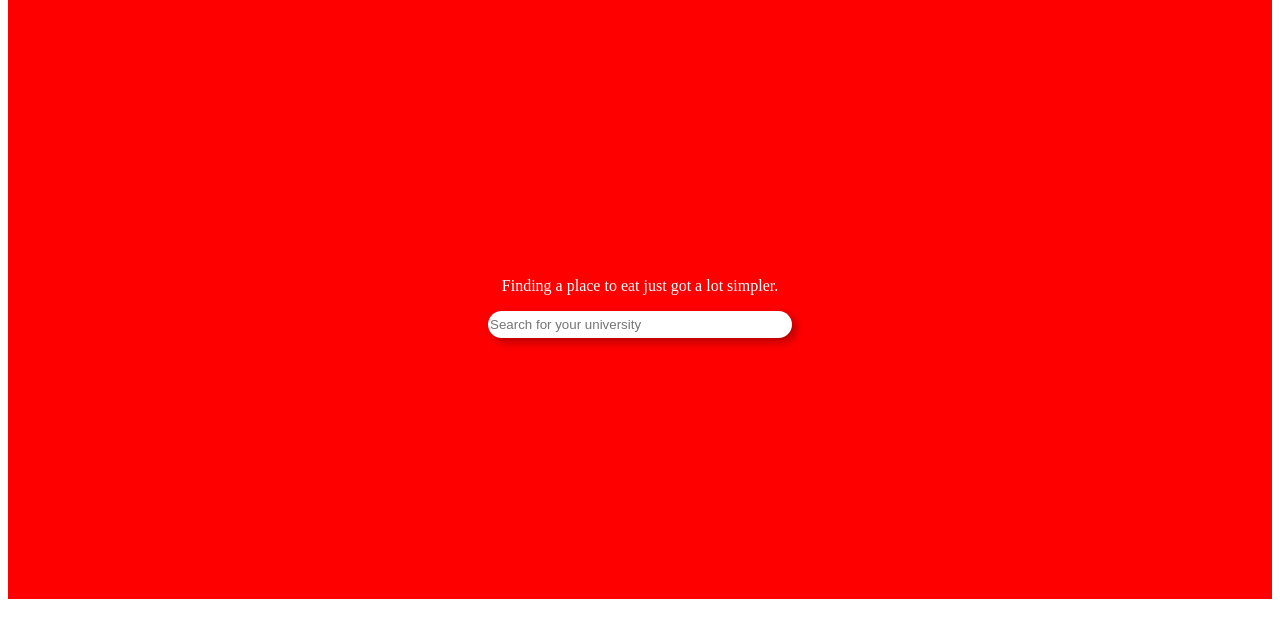
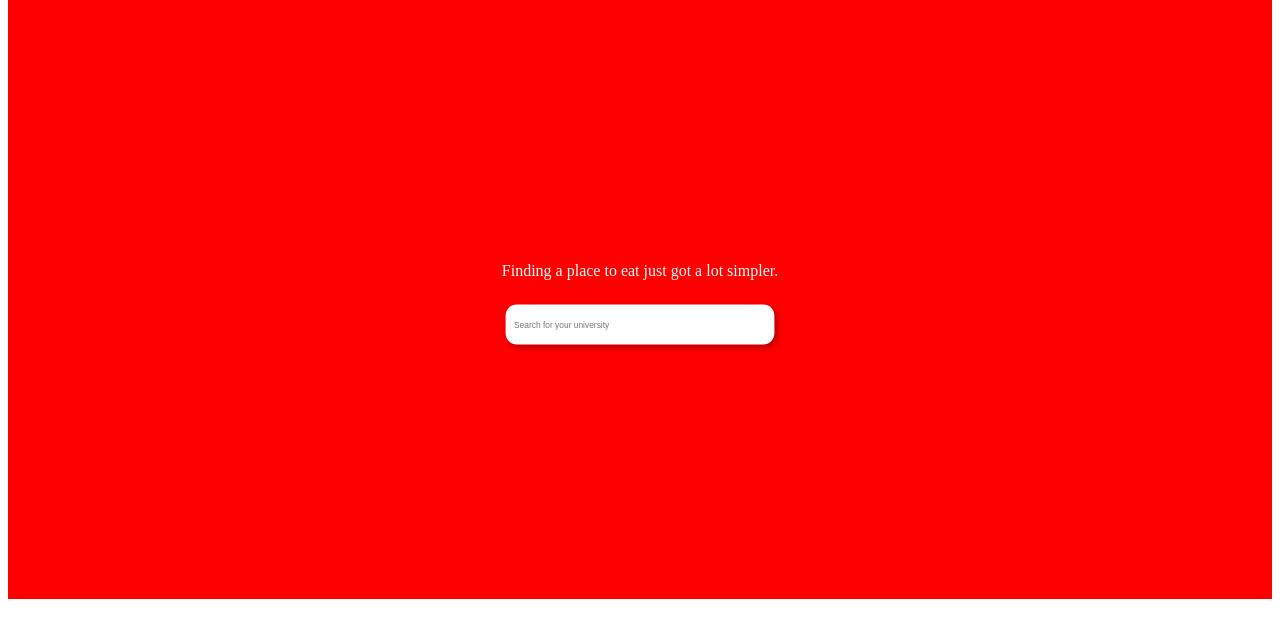
Before and after one commit to robPTY/ratemycaf, a PHP site: page / in a window 1280 px wide. Shown: the part 76-714 px from the top of the page. Run offline with PHP 8.4, Linux system fonts and the light colour scheme.

Commit message:
styled search bar

```diff
--- a/styles.css
+++ b/styles.css
@@ -38,11 +38,20 @@ strong{
 }
 
 #search-bar{
-    border-radius: 1rem;
-    height: 25px;
+    border-top-right-radius: 1rem;
+    border-top-left-radius: 1rem;
+    border-bottom-left-radius: 1rem;
+    border-bottom-right-radius: 1rem;
+    outline: none;
+    height: 55px;
     border: 0px;
     box-shadow: 4px 4px 10px rgba(0, 0, 0, 0.3);
-    width: 300px;
+    width: 380px;
+    text-indent: 10px;
+    line-height: 15px;
+    font-size: 12px;
+    transform: scale(0.7); /* Add this line to scale down the size */
+    transform-origin: middle;
 }
 
 @media screen
```
